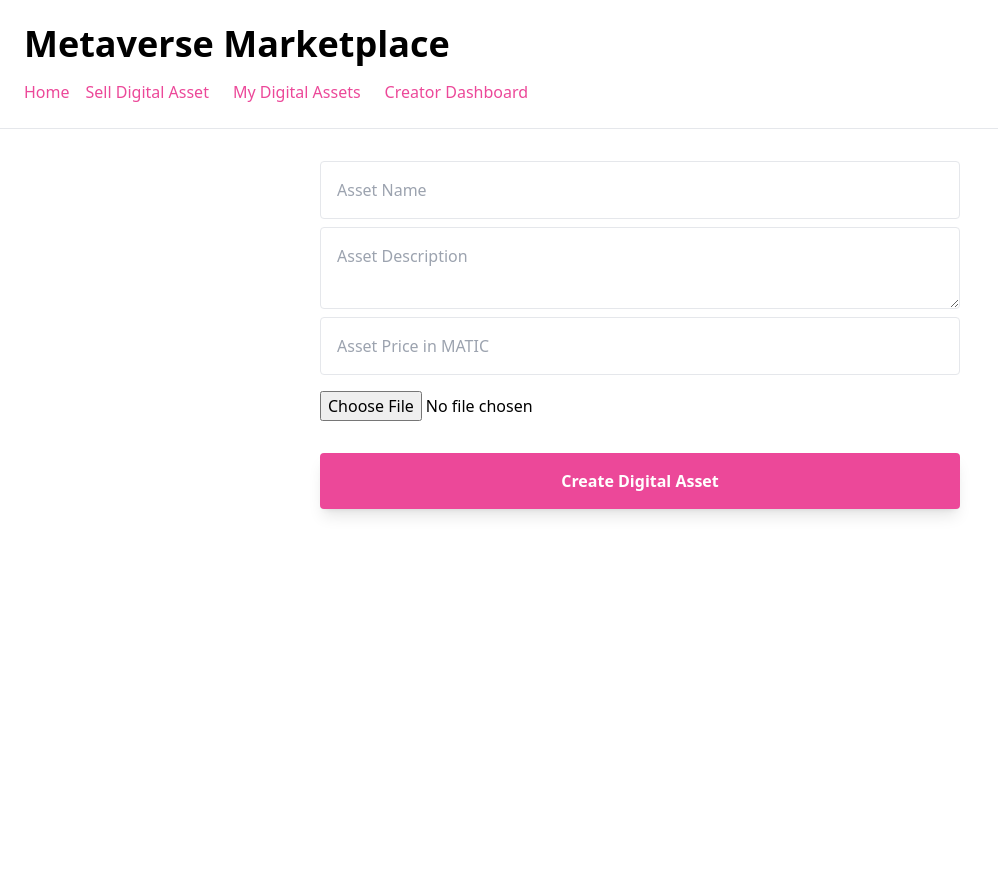
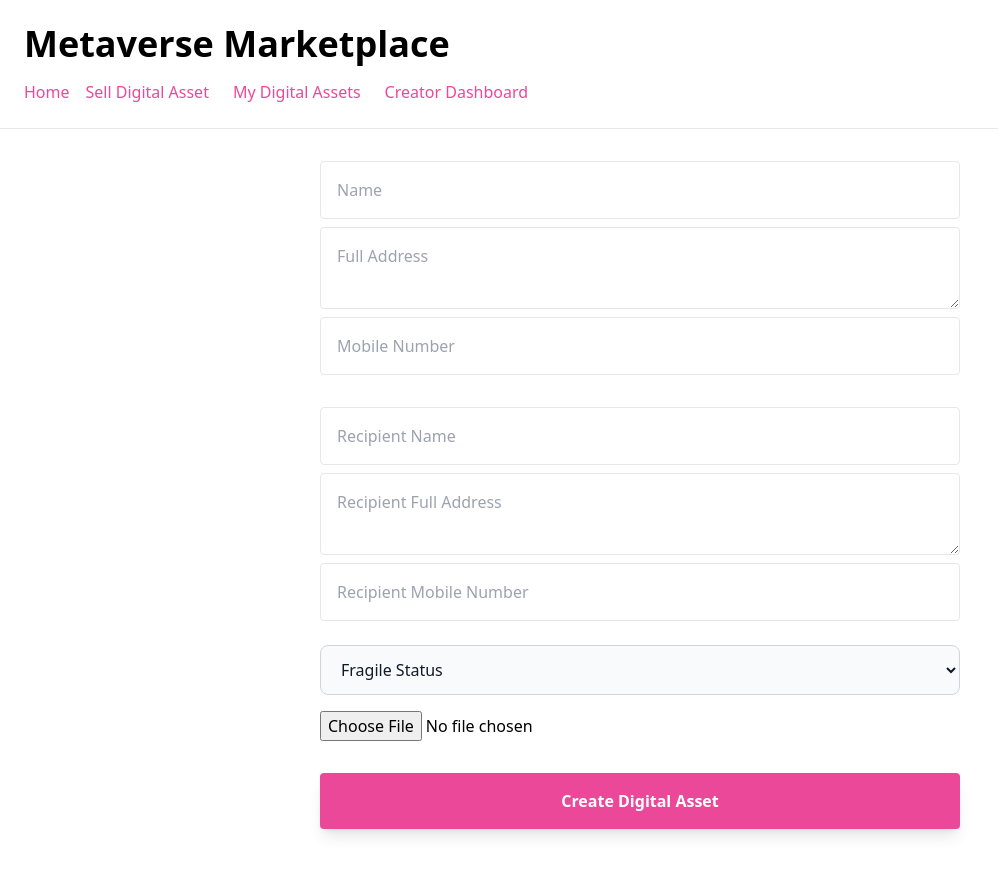
Before and after one commit to KenWilbertOsman/Innovate, a Next.js app: page /create-item in a window 1280 px wide. Shown: the top 874 px of the page, without its empty margins (0-998 px from the left). Before the commit the page ends 800 px from the top, so only its background shows below. Built offline with nearby package versions, Linux system fonts and the light colour scheme; what ipfs-http-client would draw is missing.

Commit message:
- details for the packages are added in create-item-js - the details of each nft are expected to be show in a redirected web page - addresses of each owners are recorded into the struct

```diff
--- a/pages/create-item.js
+++ b/pages/create-item.js
@@ -45,8 +45,9 @@ import Market from '../artifacts/contracts/NFTMarket.sol/NFTMarket.json'
 export default function CreateItem() {
 
     const [fileUrl, setFileUrl] = useState(null)
-    const [formInput, updateFormInput] = useState({price: '', name: '', description: ''})
+    const [formInput, updateFormInput] = useState({username: '', useraddress: '', userphone: '', recname: '', recphone: '', recaddress: '', fragile: ''})
     const router = useRouter()
+    const [price, setPrice] = useState("0.0000001")
 
     //this asynchronous function is to upload the image into the url
     async function onChange(e) {
@@ -74,10 +75,10 @@ export default function CreateItem() {
 
 
     async function createItem() {
-        const {name, description, price} = formInput
-        if (!name || !description || !price || !fileUrl) return
+        const {username, useraddress, userphone, recname, recaddress, recphone, fragile} = formInput
+        if (!username || !useraddress || !userphone || !recname || !recaddress || !recphone || !fragile || !fileUrl) return
         const data = JSON.stringify({
-            name, description, image: fileUrl
+            username, useraddress, userphone, recname, recaddress, recphone, fragile, image: fileUrl
         })
 
         try{
@@ -112,15 +113,15 @@ export default function CreateItem() {
         let value = event.args[2]
         let tokenId = value.toNumber()
 
-        const price = ethers.utils.parseUnits(formInput.price, 'ether')
-
         contract = new ethers.Contract(nftmarketaddress, Market.abi, signer)
         let listingPrice = await contract.getListingPrice()
         listingPrice = listingPrice.toString()
 
+        let prices = ethers.utils.parseUnits(price, 'ether')
+////////////////////////////////////////////////////EDIT FROM HERE
         //@see NFTMarket.sol
         transaction = await contract.createMarketItem(
-            nftaddress, tokenId, price, {value: listingPrice}
+            nftaddress, tokenId, prices, {value: listingPrice}
         )
 
         await transaction.wait()
@@ -134,20 +135,47 @@ export default function CreateItem() {
         <div className = "flex justify-center">
             <div className = "w-1/2 flex flex-col pb-12">
                 <input
-                    placeholder = "Asset Name"
+                    placeholder = "Name"
                     className = "mt-8 border rounded p-4"
-                    onChange={e => updateFormInput({ ...formInput, name: e.target.value})}
+                    onChange={e => updateFormInput({ ...formInput, username: e.target.value})}
                 />
                 <textarea
-                    placeholder = "Asset Description"
+                    placeholder = "Full Address"
                     className = "mt-2 border rounded p-4"
-                    onChange = {e => updateFormInput({ ...formInput, description: e.target.value})}
+                    onChange = {e => updateFormInput({ ...formInput, useraddress: e.target.value})}
                 />
                 <input
-                    placeholder = "Asset Price in MATIC"
+                    type = "tel"
+                    placeholder = "Mobile Number"
                     className = "mt-2 border rounded p-4"
-                    onChange={e => updateFormInput({ ...formInput, price: e.target.value})}
+                    pattern="[0-9].{9,}" required
+                    onChange = {e => updateFormInput({ ...formInput, userphone: e.target.value})} /*10 or more number required*/
                 />
+                <input
+                    placeholder = "Recipient Name"
+                    className = "mt-8 border rounded p-4"
+                    onChange={e => updateFormInput({ ...formInput, recname: e.target.value})}
+                />
+                <textarea
+                    placeholder = "Recipient Full Address"
+                    className = "mt-2 border rounded p-4"
+                    onChange = {e => updateFormInput({ ...formInput, recaddress: e.target.value})}
+                />
+                <input
+                    type = "tel"
+                    placeholder = "Recipient Mobile Number"
+                    className = "mt-2 border rounded p-4"
+                    pattern="[0-9].{9,}" required
+                    onChange = {e => updateFormInput({ ...formInput, recphone: e.target.value})} /*10 or more number required*/
+                />
+                <br></br><select
+                    id="large"
+                    onChange={e => updateFormInput({ ...formInput, fragile: e.target.value})}
+                    className="block w-full px-4 py-3 text-base text-gray-900 border border-gray-300 rounded-lg bg-gray-50 focus:ring-blue-500 focus:border-blue-500 dark:bg-gray-700 dark:border-gray-600 dark:placeholder-gray-400 dark:text-white dark:focus:ring-blue-500 dark:focus:border-blue-500">
+                        <option selected>Fragile Status</option>
+                        <option value="Fragile">Fragile</option>
+                        <option value="Non-Fragile">Non-Fragile</option>
+                </select>
                 <input
                     type = "file"
                     name = "Asset"
--- a/pages/creator-dashboard.js
+++ b/pages/creator-dashboard.js
@@ -49,6 +49,9 @@ export default function CreatorDashboard() {
                 seller: i.seller,
                 owner: i.owner,
                 image: meta.data.image,
+                name: meta.data.username,
+                address: meta.data.useraddress,
+                fragile: meta.data.fragile
             }
             return item
         }))
@@ -76,7 +79,7 @@ export default function CreatorDashboard() {
                             <div key = {i} className = "border shadow rounded-xl overflow-hidden">
                                 <img src = {nft.image} className = "rounded" />
                                 <div className = "p-4 bg-black">
-                                    <p className = "text-2xl font-bold text-white">Price -{nft.price} MATIC</p>
+                                    <p className = "text-2xl font-bold text-white">{nft.username}</p>
                                 </div>
                             </div>
                         ))
--- a/pages/index.js
+++ b/pages/index.js
@@ -23,7 +23,7 @@ import Market from '../artifacts/contracts/NFTMarket.sol/NFTMarket.json'
 export default function Home() {
   const [nfts, setNfts] = useState([]) //empty array of nfts and setNfts to reset the nft array
   const [loadingState, setLoadingState] = useState('not-loaded')
-
+  const [price, setPrice] = useState('0.0000001')
   //call the function once when the page is loaded
   useEffect(()=> {
    loadNFTs()
@@ -49,8 +49,9 @@ export default function Home() {
         seller: i.seller,
         owner: i.owner,
         image: meta.data.image,
-        name: meta.data.name,
-        description: meta.data.description,
+        name: meta.data.username,
+        address: meta.data.useraddress,
+        fragile: meta.data.fragile
       }
       return item
     }))
@@ -71,7 +72,8 @@ export default function Home() {
     const signer = provider.getSigner()
     const contract = new ethers.Contract(nftmarketaddress, Market.abi, signer)
 
-    const price = ethers.utils.parseUnits(nft.price.toString(), 'ether')
+    //const price = ethers.utils.parseUnits(nft.price.toString(), 'ether')
+    setPrice(ethers.utils.parseUnits(price.toString(), 'ether'))
 
     const transaction = await contract.createMarketSale(nftaddress, nft.tokenId, {
       value: price
@@ -91,14 +93,13 @@ export default function Home() {
               nfts.map((nft, i) => (
                 <div key = {i} className = "border shadow rounded-xl overflow-hidden">
                     <img src = {nft.image} />
-                    <div className = "p-4">
-                      <p style = {{height : '64px'}} className = "text-2xl font-semibold">{nft.name}</p>
-                      <div style = {{height: '70px', overflow: 'hidden'}}>
-                        <p className = "text-gray-600">{nft.description}</p>
-                    </div>
+                    <div className = "p-1">
+                      <p style = {{height : '32px'}} className = "text-2xl font-semibold">{nft.name}</p>
+                      <p style = {{height : '32px'}} className = "text-xl font-semibold">{nft.address}</p>
+                      <p style = {{height : '32px'}} className = "text-xl font-semibold">{nft.fragile}</p>
+
                 </div>
                 <div className = "p-4 pg-black">
-                  <p className = "text-2xl mb-4 font-bold text-black">{nft.price} MATIC</p>
                   <button className= "w-full bg-pink-500 text-white font-bold py-2 px-12 rounded" onClick={() => buyNft(nft)}>Buy</button>
                 </div>
                 </div>
--- a/pages/my-assets.js
+++ b/pages/my-assets.js
@@ -47,6 +47,9 @@ export default function MyAssets() {
                 seller: i.seller,
                 owner: i.owner,
                 image: meta.data.image,
+                name: meta.data.username,
+                address: meta.data.useraddress,
+                fragile: meta.data.fragile
             }
             return item
         }))
@@ -95,7 +98,7 @@ export default function MyAssets() {
                             <div key = {i} className = "border shadow rounded-xl overflow-hidden">
                                 <img src = {nft.image} className = "rounded"/>
                                 <div className = "p-4 bg-black">
-                                    <p className = "text-2xl font-bold text-white">Price - {nft.price} MATIC</p>
+                                    <p className = "text-2xl font-bold text-white">{nft.username}</p>
                                 </div>
 
                                 <div className = "p-4 pg-black">
```
Also changed, not shown: 1 other file (tests, documents, lock files or other folders).
